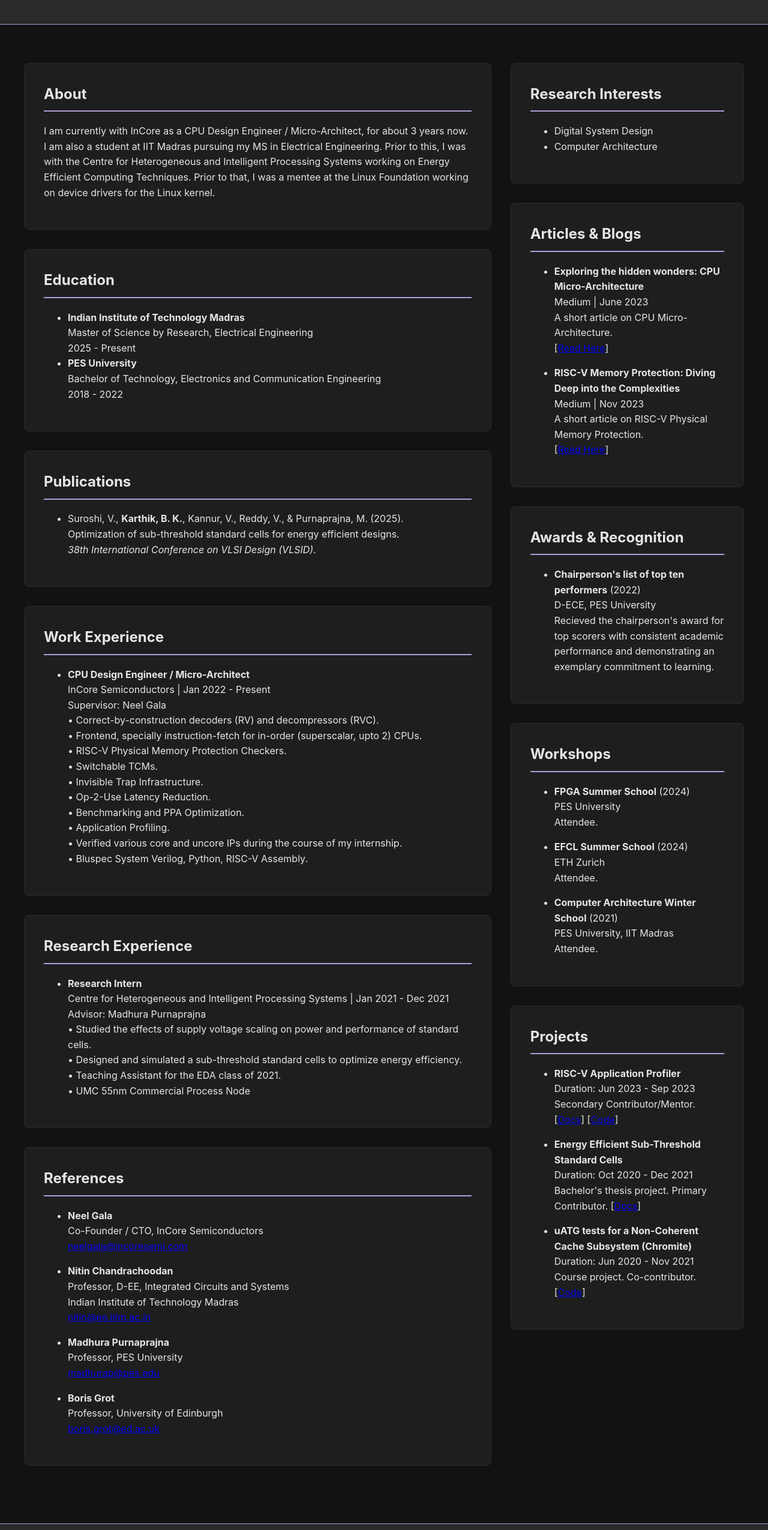
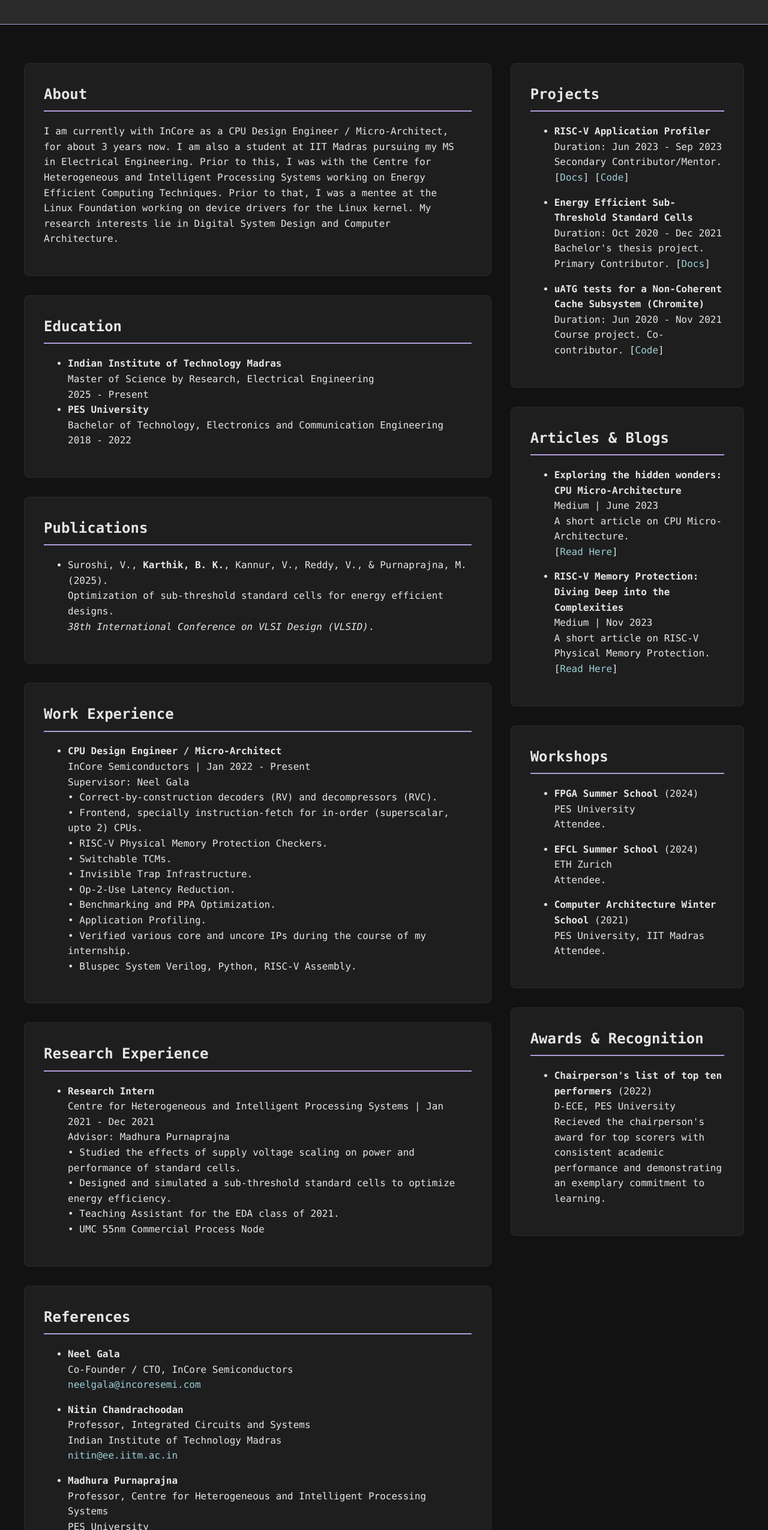
Before and after one commit to iamkarthikbk/iamkarthikbk.github.io, a plain HTML site: page index.html in a window 1280 px wide. Shown: the part 228-2778 px from the top of the page at 60% size. Drawn offline with Linux system fonts and the light colour scheme.

Commit message:
some changes

```diff
--- a/index.html
+++ b/index.html
@@ -13,10 +13,12 @@
             --accent-color: #b19cd9;
             --bg-color: #121212;
             --card-bg: #1e1e1e;
+            --link-color: #9ccfd8;
+            --link-visited: #c4a7e7;
         }
 
         body {
-            font-family: 'Inter', -apple-system, BlinkMacSystemFont, 'Segoe UI', Roboto, sans-serif;
+            font-family: 'JetBrains Mono', 'Fira Code', 'Source Code Pro', 'Menlo', 'Monaco', monospace;
             line-height: 1.6;
             margin: 0;
             padding: 0;
@@ -94,14 +96,31 @@
             padding-left: 1rem;
         }
 
-        .contact-links a {
-            color: var(--accent-color);
+        a {
+            color: var(--link-color);
             text-decoration: none;
             transition: color 0.3s ease;
         }
 
+        a:visited {
+            color: var(--link-visited);
+        }
+
+        a:hover {
+            text-decoration: underline;
+        }
+
+        .contact-links a {
+            color: var(--link-color);
+            text-decoration: none;
+        }
+
+        .contact-links a:visited {
+            color: var(--link-visited);
+        }
+
         .contact-links a:hover {
-            color: var(--text-color);
+            text-decoration: underline;
         }
 
         @media (max-width: 768px) {
@@ -197,7 +216,7 @@
                         I am currently with InCore as a CPU Design Engineer / Micro-Architect, for about 3 years now.
                         I am also a student at IIT Madras pursuing my MS in Electrical Engineering.
                         Prior to this, I was with the Centre for Heterogeneous and Intelligent Processing Systems working on Energy Efficient Computing Techniques.
-                        Prior to that, I was a mentee at the Linux Foundation working on device drivers for the Linux kernel.
+                        Prior to that, I was a mentee at the Linux Foundation working on device drivers for the Linux kernel. My research interests lie in Digital System Design and Computer Architecture.
                     </p>
                 </section>
 
@@ -300,7 +319,7 @@
                         <li>
                             <strong>Nitin Chandrachoodan</strong>
                             <br>
-                            Professor, D-EE, Integrated Circuits and Systems
+                            Professor, Integrated Circuits and Systems
                             <br>
                             Indian Institute of Technology Madras
                             <br>
@@ -309,7 +328,9 @@
                         <li>
                             <strong>Madhura Purnaprajna</strong>
                             <br>
-                            Professor, PES University
+                            Professor, Centre for Heterogeneous and Intelligent Processing Systems
+                            <br>
+                            PES University
                             <br>
                             <a href="mailto:madhurap@pes.edu">madhurap@pes.edu</a>
                         </li>
@@ -326,10 +347,32 @@
 
             <div class="side-column">
                 <section>
-                    <h2>Research Interests</h2>
-                    <ul>
-                        <li>Digital System Design</li>
-                        <li>Computer Architecture</li>
+                    <h2>Projects</h2>
+                    <ul class="projects">
+                        <li>
+                            <strong>RISC-V Application Profiler</strong>
+                            <br>
+                            Duration: Jun 2023 - Sep 2023
+                            <br>
+                            Secondary Contributor/Mentor.
+                            [<a href="https://riscv-application-profiler.readthedocs.io/en/latest/">Docs</a>] [<a href="https://github.com/mahendraVamshi/riscv-application-profiler">Code</a>]
+                        </li>
+                        <li>
+                            <strong>Energy Efficient Sub-Threshold Standard Cells</strong>
+                            <br>
+                            Duration: Oct 2020 - Dec 2021
+                            <br>
+                            Bachelor's thesis project. Primary Contributor.
+                            [<a href="https://subvt.readthedocs.io/">Docs</a>] <!-- [<a href="#">Demo</a>] -->
+                        </li>
+                        <li>
+                            <strong>uATG tests for a Non-Coherent Cache Subsystem (Chromite)</strong>
+                            <br>
+                            Duration: Jun 2020 - Nov 2021
+                            <br>
+                            Course project. Co-contributor.
+                            <!-- [<a href="https://subvt.readthedocs.io/">Docs</a>] --> [<a href="https://github.com/VIshweswaranK/Caches">Code</a>]
+                        </li>
                     </ul>
                 </section>
 
@@ -353,19 +396,6 @@
                             A short article on RISC-V Physical Memory Protection.
                             <br>
                             [<a href="https://medium.com/@talktokarthikbk/risc-v-memory-protection-diving-deep-into-the-complexities-9d751212be6b">Read Here</a>]
-                        </li>
-                    </ul>
-                </section>
-
-                <section>
-                    <h2>Awards & Recognition</h2>
-                    <ul class="awards">
-                        <li>
-                            <strong>Chairperson's list of top ten performers</strong> (2022)
-                            <br>
-                            D-ECE, PES University
-                            <br>
-                            Recieved the chairperson's award for top scorers with consistent academic performance and demonstrating an exemplary commitment to learning.
                         </li>
                     </ul>
                 </section>
@@ -398,31 +428,14 @@
                 </section>
 
                 <section>
-                    <h2>Projects</h2>
-                    <ul class="projects">
+                    <h2>Awards & Recognition</h2>
+                    <ul class="awards">
                         <li>
-                            <strong>RISC-V Application Profiler</strong>
+                            <strong>Chairperson's list of top ten performers</strong> (2022)
                             <br>
-                            Duration: Jun 2023 - Sep 2023
+                            D-ECE, PES University
                             <br>
-                            Secondary Contributor/Mentor.
-                            [<a href="https://riscv-application-profiler.readthedocs.io/en/latest/">Docs</a>] [<a href="https://github.com/mahendraVamshi/riscv-application-profiler">Code</a>]
-                        </li>
-                        <li>
-                            <strong>Energy Efficient Sub-Threshold Standard Cells</strong>
-                            <br>
-                            Duration: Oct 2020 - Dec 2021
-                            <br>
-                            Bachelor's thesis project. Primary Contributor.
-                            [<a href="https://subvt.readthedocs.io/">Docs</a>] <!-- [<a href="#">Demo</a>] -->
-                        </li>
-                        <li>
-                            <strong>uATG tests for a Non-Coherent Cache Subsystem (Chromite)</strong>
-                            <br>
-                            Duration: Jun 2020 - Nov 2021
-                            <br>
-                            Course project. Co-contributor.
-                            <!-- [<a href="https://subvt.readthedocs.io/">Docs</a>] --> [<a href="https://github.com/VIshweswaranK/Caches">Code</a>]
+                            Recieved the chairperson's award for top scorers with consistent academic performance and demonstrating an exemplary commitment to learning.
                         </li>
                     </ul>
                 </section>
@@ -432,7 +445,7 @@
 
     <footer>
         <div class="container">
-            <p> 2025 Karthik B K. All rights reserved.</p>
+            <p>embrace ai. resistance is futile.</p>
         </div>
     </footer>
 </body>
```
Also changed, not shown: images/profile.jpeg.
